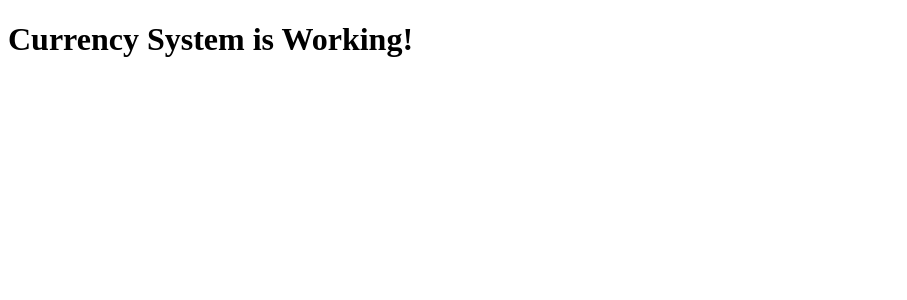
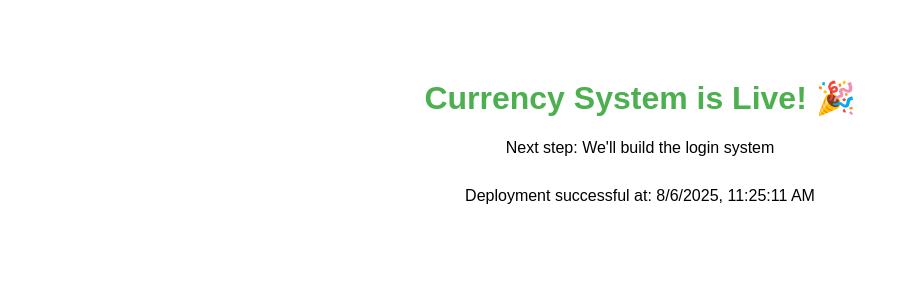
Before and after one commit to wasi131/currency-system, a Next.js app: page / in a window 1280 px wide. Shown: the top 300 px of the page, without its empty margins (0-907 px from the left). Built offline with nearby package versions, Linux system fonts and the light colour scheme.

Commit message:
Update index.js

```diff
--- a/pages/index.js
+++ b/pages/index.js
@@ -1,3 +1,15 @@
 export default function Home() {
-  return <h1>Currency System is Working!</h1>
+  return (
+    <div style={{
+      textAlign: 'center',
+      padding: '50px',
+      fontFamily: 'Arial, sans-serif'
+    }}>
+      <h1 style={{ color: '#4CAF50' }}>Currency System is Live! 🎉</h1>
+      <p>Next step: We'll build the login system</p>
+      <div style={{ marginTop: '30px' }}>
+        <p>Deployment successful at: {new Date().toLocaleString()}</p>
+      </div>
+    </div>
+  )
 }
```
